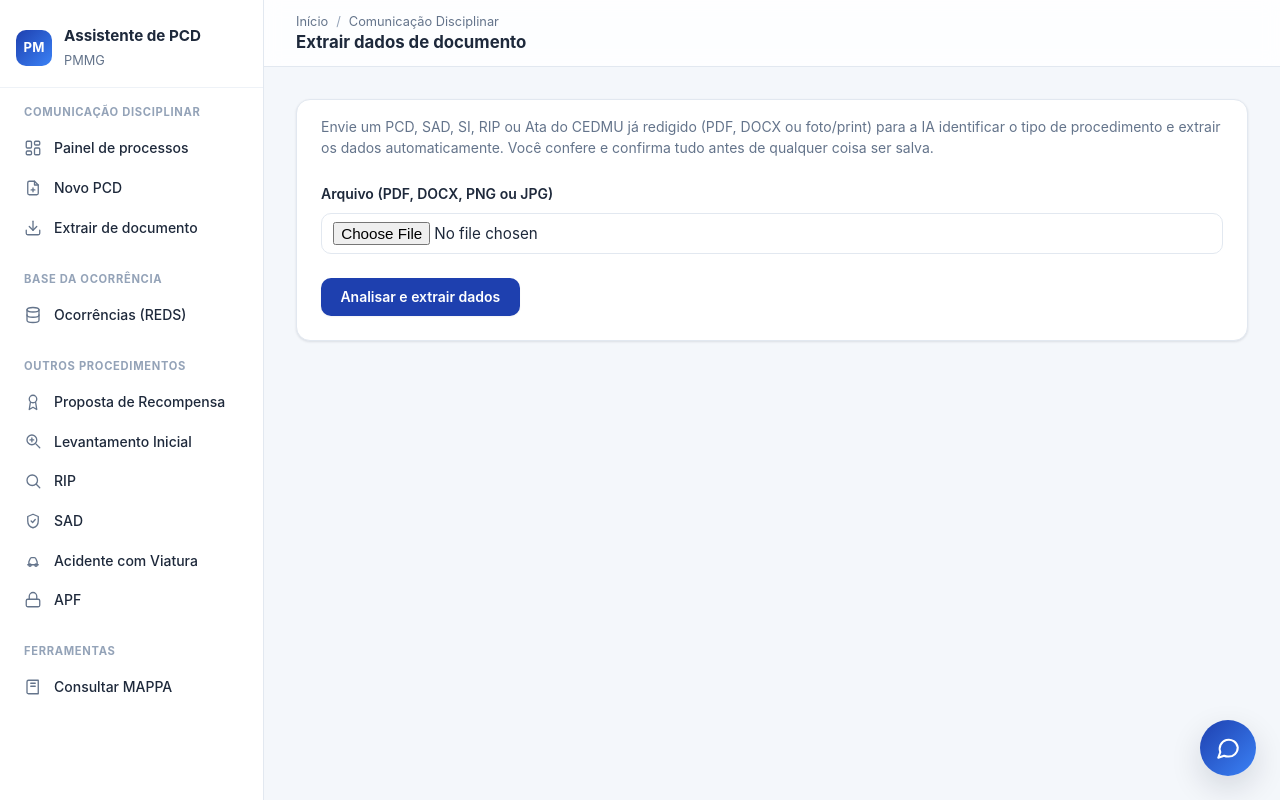
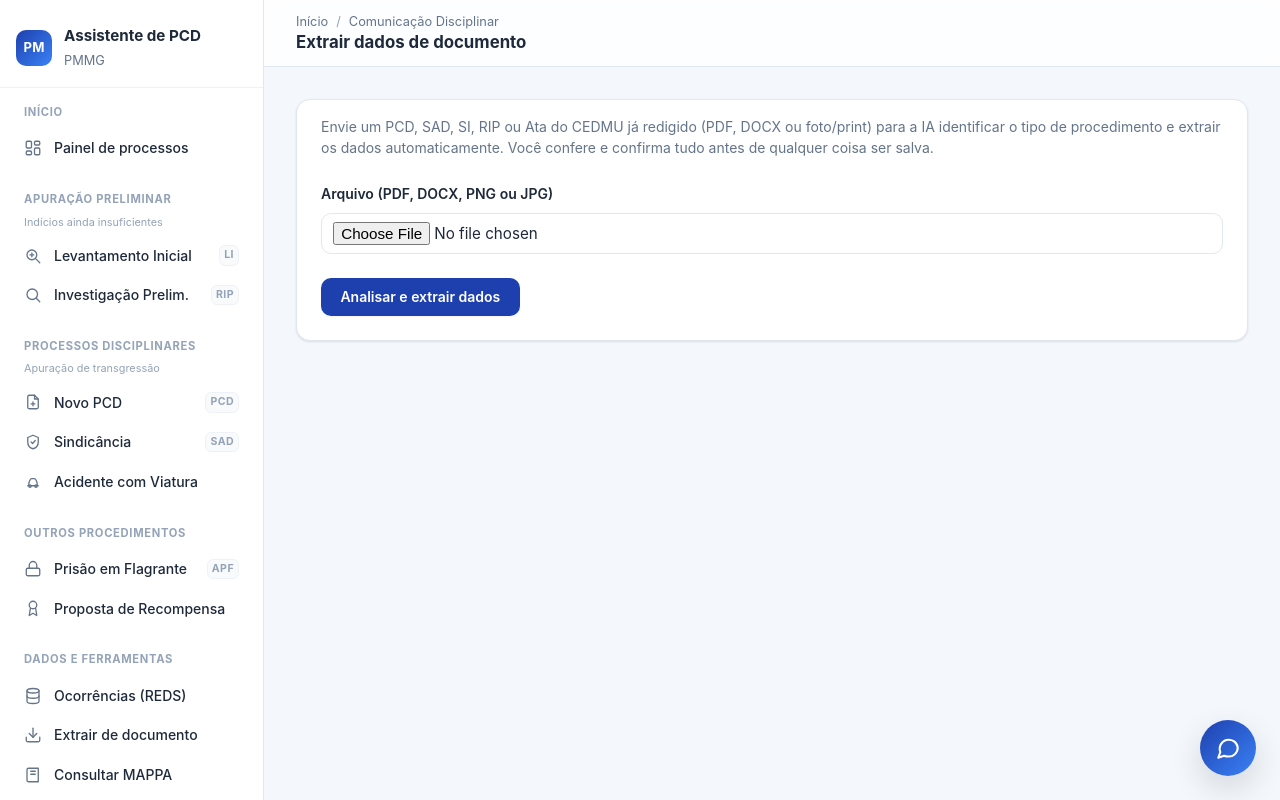
Before and after one commit to ralmeida433-cell/procedimentoadm, a Python web app: template pcd_automation/pcd_automation/webapp/templates/extrair.html in a window 1280 px wide. Run offline with Jinja, Linux system fonts and the light colour scheme; the template is opened without the code that fills it, so the values that code supplies are empty.

Commit message:
Reorganiza a sidebar pela escalada de apuracao do MAPPA
So apresentacao: nenhum .py alterado e as 11 rotas da barra sao exatamente as
mesmas (conferido no diff). O que muda e o agrupamento e a ordem.

A ordem anterior era arbitraria - Recompensa, LI, RIP, SAD, Acidente, APF num
grupo unico chamado "Outros procedimentos", com o painel do PCD separado e um
grupo inteiro ("Base da ocorrencia") para um item so.

Agora os grupos seguem a logica do manual, e a ordem dentro deles a escalada da
apuracao:

- Inicio: painel;
- Apuracao preliminar: Levantamento Inicial e depois RIP - exatamente a ordem
  dos incisos I e II do art. 100 do MAPPA, do indicio mais fraco para o mais
  consistente;
- Processos disciplinares: PCD, Sindicancia e Acidente com Viatura (que e uma
  SAD, art. 321, por isso vem logo apos ela);
- Outros procedimentos: APF (policia judiciaria, nao disciplinar) e Proposta de
  Recompensa (merito - o oposto de apuracao, e estava misturada com as
  sindicancias);
- Dados e ferramentas: Ocorrencias (REDS), Extrair de documento e Consultar
  MAPPA - as tres sao insumo/apoio, nao procedimento.

Cada item ganhou a sigla oficial a direita (LI, RIP, PCD, SAD, APF). O
encarregado procura por "SAD", mas o nome por extenso e o que orienta quem
ainda nao decorou - assim a barra serve aos dois. Os dois grupos de apuracao
trazem uma linha de contexto ("Indicios ainda insuficientes" / "Apuracao de
transgressao"), que e o criterio real para escolher entre eles.

"Investigacao Preliminar" ficou "Investigacao Prelim." porque quebrava em duas
linhas nos 264px da barra - medido, nao estimado; agora nenhum dos 11 itens
quebra.

Testado: as 11 telas abrem e cada uma destaca exatamente um item, o correto.

Co-Authored-By: Claude Opus 4.8 <noreply@anthropic.com>

```diff
--- a/pcd_automation/pcd_automation/webapp/templates/base.html
+++ b/pcd_automation/pcd_automation/webapp/templates/base.html
@@ -138,6 +138,23 @@
     position: relative;
   }
   .nav-item + .nav-item { margin-top: 2px; }
+  .nav-rotulo { flex: 1 1 auto; min-width: 0; }
+  /* Sigla oficial do procedimento à direita: o encarregado procura por "SAD"
+     ou "LI", não pelo nome por extenso, mas o nome por extenso é o que ensina
+     quem ainda não decorou. Assim a barra serve aos dois. */
+  .nav-sigla {
+    flex: 0 0 auto; font-size: .66rem; font-weight: 700; letter-spacing: .04em;
+    color: var(--texto-fraco); background: var(--superficie-2);
+    border: 1px solid var(--borda-suave); border-radius: var(--r-sm);
+    padding: 1px var(--e1);
+  }
+  .nav-item[aria-current="page"] .nav-sigla {
+    color: var(--azul); background: #fff; border-color: #dbe5fb;
+  }
+  .nav-ajuda {
+    font-size: .68rem; color: var(--texto-fraco);
+    padding: 0 var(--e3) var(--e2); margin-top: -2px; line-height: 1.3;
+  }
   .nav-item svg { flex: 0 0 18px; width: 18px; height: 18px; color: var(--texto-suave); transition: color var(--transicao); }
   .nav-item:hover { background: var(--superficie-2); }
   .nav-item[aria-current="page"] {
@@ -650,29 +667,45 @@
 
     <nav class="nav" aria-label="Navegação principal">
       <div class="nav-grupo">
-        <div class="nav-titulo" id="g-pcd">Comunicação Disciplinar</div>
-        <div role="group" aria-labelledby="g-pcd">
+        <div class="nav-titulo" id="g-inicio">Início</div>
+        <div role="group" aria-labelledby="g-inicio">
           <a class="nav-item" href="{{ url_for('pcd.dashboard') }}" {% if em_pcd %}aria-current="page"{% endif %}>
             <svg viewBox="0 0 24 24" fill="none" stroke="currentColor" stroke-width="1.75" stroke-linecap="round" stroke-linejoin="round" aria-hidden="true"><rect x="3" y="3" width="7" height="9" rx="1.5"/><rect x="14" y="3" width="7" height="5" rx="1.5"/><rect x="14" y="12" width="7" height="9" rx="1.5"/><rect x="3" y="16" width="7" height="5" rx="1.5"/></svg>
-            Painel de processos
-          </a>
-          <a class="nav-item" href="{{ url_for('pcd.novo') }}" {% if em_novo %}aria-current="page"{% endif %}>
-            <svg viewBox="0 0 24 24" fill="none" stroke="currentColor" stroke-width="1.75" stroke-linecap="round" stroke-linejoin="round" aria-hidden="true"><path d="M14 3H7a2 2 0 0 0-2 2v14a2 2 0 0 0 2 2h10a2 2 0 0 0 2-2V8z"/><path d="M14 3v5h5"/><path d="M12 12v5M9.5 14.5h5"/></svg>
-            Novo PCD
-          </a>
-          <a class="nav-item" href="{{ url_for('pcd.extrair') }}" {% if caminho.startswith('/extrair') %}aria-current="page"{% endif %}>
-            <svg viewBox="0 0 24 24" fill="none" stroke="currentColor" stroke-width="1.75" stroke-linecap="round" stroke-linejoin="round" aria-hidden="true"><path d="M21 15v4a2 2 0 0 1-2 2H5a2 2 0 0 1-2-2v-4"/><path d="M7 10l5 5 5-5"/><path d="M12 15V3"/></svg>
-            Extrair de documento
+            <span class="nav-rotulo">Painel de processos</span>
           </a>
         </div>
       </div>
 
       <div class="nav-grupo">
-        <div class="nav-titulo" id="g-base">Base da ocorrência</div>
-        <div role="group" aria-labelledby="g-base">
-          <a class="nav-item" href="{{ url_for('modulos.ocorrencias') }}" {% if caminho.startswith('/modulos/ocorrencias') %}aria-current="page"{% endif %}>
-            <svg viewBox="0 0 24 24" fill="none" stroke="currentColor" stroke-width="1.75" stroke-linecap="round" stroke-linejoin="round" aria-hidden="true"><ellipse cx="12" cy="5" rx="8" ry="3"/><path d="M4 5v14c0 1.7 3.6 3 8 3s8-1.3 8-3V5"/><path d="M4 12c0 1.7 3.6 3 8 3s8-1.3 8-3"/></svg>
-            Ocorrências (REDS)
+        <div class="nav-titulo" id="g-preliminar">Apuração preliminar</div>
+        <div class="nav-ajuda">Indícios ainda insuficientes</div>
+        <div role="group" aria-labelledby="g-preliminar">
+          <a class="nav-item" href="{{ url_for('modulos.lista', modulo_id='levantamento_inicial') }}" {% if caminho.startswith('/modulos/levantamento_inicial') %}aria-current="page"{% endif %}>
+            <svg viewBox="0 0 24 24" fill="none" stroke="currentColor" stroke-width="1.75" stroke-linecap="round" stroke-linejoin="round" aria-hidden="true"><circle cx="10.5" cy="10.5" r="6.5"/><path d="M21 21l-5.2-5.2M8 10.5h5M10.5 8v5"/></svg>
+            <span class="nav-rotulo">Levantamento Inicial</span><span class="nav-sigla">LI</span>
+          </a>
+          <a class="nav-item" href="{{ url_for('modulos.lista', modulo_id='rip') }}" {% if caminho.startswith('/modulos/rip') %}aria-current="page"{% endif %}>
+            <svg viewBox="0 0 24 24" fill="none" stroke="currentColor" stroke-width="1.75" stroke-linecap="round" stroke-linejoin="round" aria-hidden="true"><circle cx="11" cy="11" r="7"/><path d="M21 21l-4.3-4.3"/></svg>
+            <span class="nav-rotulo">Investigação Prelim.</span><span class="nav-sigla">RIP</span>
+          </a>
+        </div>
+      </div>
+
+      <div class="nav-grupo">
+        <div class="nav-titulo" id="g-disciplinar">Processos disciplinares</div>
+        <div class="nav-ajuda">Apuração de transgressão</div>
+        <div role="group" aria-labelledby="g-disciplinar">
+          <a class="nav-item" href="{{ url_for('pcd.novo') }}" {% if em_novo %}aria-current="page"{% endif %}>
+            <svg viewBox="0 0 24 24" fill="none" stroke="currentColor" stroke-width="1.75" stroke-linecap="round" stroke-linejoin="round" aria-hidden="true"><path d="M14 3H7a2 2 0 0 0-2 2v14a2 2 0 0 0 2 2h10a2 2 0 0 0 2-2V8z"/><path d="M14 3v5h5"/><path d="M12 12v5M9.5 14.5h5"/></svg>
+            <span class="nav-rotulo">Novo PCD</span><span class="nav-sigla">PCD</span>
+          </a>
+          <a class="nav-item" href="{{ url_for('modulos.lista', modulo_id='sad') }}" {% if caminho.startswith('/modulos/sad') %}aria-current="page"{% endif %}>
+            <svg viewBox="0 0 24 24" fill="none" stroke="currentColor" stroke-width="1.75" stroke-linecap="round" stroke-linejoin="round" aria-hidden="true"><path d="M12 3l7 3v6c0 4.5-3 8-7 9-4-1-7-4.5-7-9V6z"/><path d="M9.5 12l2 2 3.5-4"/></svg>
+            <span class="nav-rotulo">Sindicância</span><span class="nav-sigla">SAD</span>
+          </a>
+          <a class="nav-item" href="{{ url_for('modulos.lista', modulo_id='acidente_viatura') }}" {% if caminho.startswith('/modulos/acidente_viatura') %}aria-current="page"{% endif %}>
+            <svg viewBox="0 0 24 24" fill="none" stroke="currentColor" stroke-width="1.75" stroke-linecap="round" stroke-linejoin="round" aria-hidden="true"><path d="M5 17h14M6.5 17V13l1.8-4.2A2 2 0 0 1 10.1 7.5h3.8a2 2 0 0 1 1.8 1.3L17.5 13v4"/><circle cx="8" cy="17.5" r="1.5"/><circle cx="16" cy="17.5" r="1.5"/></svg>
+            <span class="nav-rotulo">Acidente com Viatura</span>
           </a>
         </div>
       </div>
@@ -680,39 +713,31 @@
       <div class="nav-grupo">
         <div class="nav-titulo" id="g-outros">Outros procedimentos</div>
         <div role="group" aria-labelledby="g-outros">
+          <a class="nav-item" href="{{ url_for('modulos.lista', modulo_id='apf') }}" {% if caminho.startswith('/modulos/apf') %}aria-current="page"{% endif %}>
+            <svg viewBox="0 0 24 24" fill="none" stroke="currentColor" stroke-width="1.75" stroke-linecap="round" stroke-linejoin="round" aria-hidden="true"><rect x="3" y="11" width="18" height="10" rx="2"/><path d="M7 11V7a5 5 0 0 1 10 0v4"/></svg>
+            <span class="nav-rotulo">Prisão em Flagrante</span><span class="nav-sigla">APF</span>
+          </a>
           <a class="nav-item" href="{{ url_for('modulos.lista', modulo_id='recompensa') }}" {% if caminho.startswith('/modulos/recompensa') %}aria-current="page"{% endif %}>
             <svg viewBox="0 0 24 24" fill="none" stroke="currentColor" stroke-width="1.75" stroke-linecap="round" stroke-linejoin="round" aria-hidden="true"><circle cx="12" cy="8" r="5"/><path d="M8.5 12.5L7 22l5-3 5 3-1.5-9.5"/></svg>
-            Proposta de Recompensa
-          </a>
-          <a class="nav-item" href="{{ url_for('modulos.lista', modulo_id='levantamento_inicial') }}" {% if caminho.startswith('/modulos/levantamento_inicial') %}aria-current="page"{% endif %}>
-            <svg viewBox="0 0 24 24" fill="none" stroke="currentColor" stroke-width="1.75" stroke-linecap="round" stroke-linejoin="round" aria-hidden="true"><circle cx="10.5" cy="10.5" r="6.5"/><path d="M21 21l-5.2-5.2M8 10.5h5M10.5 8v5"/></svg>
-            Levantamento Inicial
-          </a>
-          <a class="nav-item" href="{{ url_for('modulos.lista', modulo_id='rip') }}" {% if caminho.startswith('/modulos/rip') %}aria-current="page"{% endif %}>
-            <svg viewBox="0 0 24 24" fill="none" stroke="currentColor" stroke-width="1.75" stroke-linecap="round" stroke-linejoin="round" aria-hidden="true"><circle cx="11" cy="11" r="7"/><path d="M21 21l-4.3-4.3"/></svg>
-            RIP
-          </a>
-          <a class="nav-item" href="{{ url_for('modulos.lista', modulo_id='sad') }}" {% if caminho.startswith('/modulos/sad') %}aria-current="page"{% endif %}>
-            <svg viewBox="0 0 24 24" fill="none" stroke="currentColor" stroke-width="1.75" stroke-linecap="round" stroke-linejoin="round" aria-hidden="true"><path d="M12 3l7 3v6c0 4.5-3 8-7 9-4-1-7-4.5-7-9V6z"/><path d="M9.5 12l2 2 3.5-4"/></svg>
-            SAD
-          </a>
-          <a class="nav-item" href="{{ url_for('modulos.lista', modulo_id='acidente_viatura') }}" {% if caminho.startswith('/modulos/acidente_viatura') %}aria-current="page"{% endif %}>
-            <svg viewBox="0 0 24 24" fill="none" stroke="currentColor" stroke-width="1.75" stroke-linecap="round" stroke-linejoin="round" aria-hidden="true"><path d="M5 17h14M6.5 17V13l1.8-4.2A2 2 0 0 1 10.1 7.5h3.8a2 2 0 0 1 1.8 1.3L17.5 13v4"/><circle cx="8" cy="17.5" r="1.5"/><circle cx="16" cy="17.5" r="1.5"/></svg>
-            Acidente com Viatura
-          </a>
-          <a class="nav-item" href="{{ url_for('modulos.lista', modulo_id='apf') }}" {% if caminho.startswith('/modulos/apf') %}aria-current="page"{% endif %}>
-            <svg viewBox="0 0 24 24" fill="none" stroke="currentColor" stroke-width="1.75" stroke-linecap="round" stroke-linejoin="round" aria-hidden="true"><rect x="3" y="11" width="18" height="10" rx="2"/><path d="M7 11V7a5 5 0 0 1 10 0v4"/></svg>
-            APF
+            <span class="nav-rotulo">Proposta de Recompensa</span>
           </a>
         </div>
       </div>
 
       <div class="nav-grupo">
-        <div class="nav-titulo" id="g-ferramentas">Ferramentas</div>
-        <div role="group" aria-labelledby="g-ferramentas">
+        <div class="nav-titulo" id="g-dados">Dados e ferramentas</div>
+        <div role="group" aria-labelledby="g-dados">
+          <a class="nav-item" href="{{ url_for('modulos.ocorrencias') }}" {% if caminho.startswith('/modulos/ocorrencias') %}aria-current="page"{% endif %}>
+            <svg viewBox="0 0 24 24" fill="none" stroke="currentColor" stroke-width="1.75" stroke-linecap="round" stroke-linejoin="round" aria-hidden="true"><ellipse cx="12" cy="5" rx="8" ry="3"/><path d="M4 5v14c0 1.7 3.6 3 8 3s8-1.3 8-3V5"/><path d="M4 12c0 1.7 3.6 3 8 3s8-1.3 8-3"/></svg>
+            <span class="nav-rotulo">Ocorrências (REDS)</span>
+          </a>
+          <a class="nav-item" href="{{ url_for('pcd.extrair') }}" {% if caminho.startswith('/extrair') %}aria-current="page"{% endif %}>
+            <svg viewBox="0 0 24 24" fill="none" stroke="currentColor" stroke-width="1.75" stroke-linecap="round" stroke-linejoin="round" aria-hidden="true"><path d="M21 15v4a2 2 0 0 1-2 2H5a2 2 0 0 1-2-2v-4"/><path d="M7 10l5 5 5-5"/><path d="M12 15V3"/></svg>
+            <span class="nav-rotulo">Extrair de documento</span>
+          </a>
           <a class="nav-item" href="{{ url_for('pcd.consultar') }}" {% if caminho.startswith('/consultar') %}aria-current="page"{% endif %}>
             <svg viewBox="0 0 24 24" fill="none" stroke="currentColor" stroke-width="1.75" stroke-linecap="round" stroke-linejoin="round" aria-hidden="true"><path d="M4 19.5V5a2 2 0 0 1 2-2h13v18H6a2 2 0 0 1-2-2z"/><path d="M9 7h6M9 11h6"/></svg>
-            Consultar MAPPA
+            <span class="nav-rotulo">Consultar MAPPA</span>
           </a>
         </div>
       </div>
```
